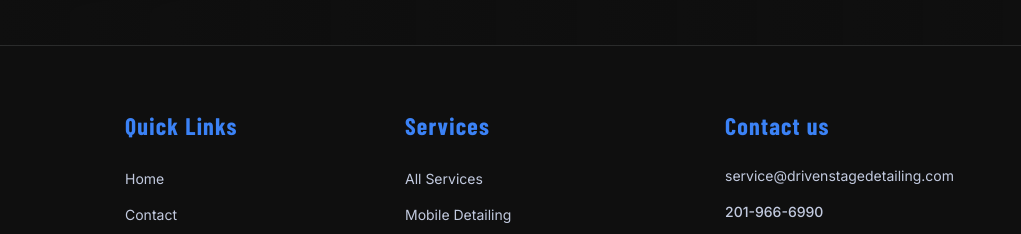
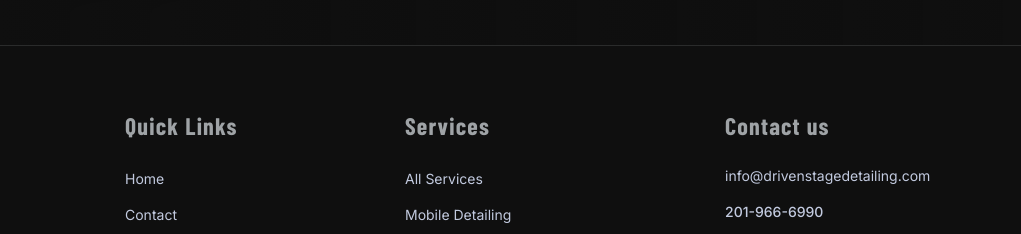
Before and after one commit to drivenstagedetailing25-web/driven-stage-detailing-website, an Astro site: page / in a window 1280 px wide. Shown: the part 4092-4326 px from the top of the page, 259-1280 px from the left. Built offline with nearby package versions, Linux system fonts and the light colour scheme; Astro itself is replaced by a stand-in of ours.

Commit message:
fix: Update contact email and social media links in Footer component

```diff
--- a/src/components/astro/Footer.astro
+++ b/src/components/astro/Footer.astro
@@ -14,8 +14,8 @@
 const contactInfo = [
   {
     type: 'email',
-    href: 'mailto:service@drivenstagedetailing.com',
-    label: 'service@drivenstagedetailing.com',
+    href: 'mailto:info@drivenstagedetailing.com',
+    label: 'info@drivenstagedetailing.com',
   },
   {
     type: 'phone',
@@ -27,19 +27,19 @@
 const socialMedia = [
   {
     name: 'Instagram',
-    href: 'https://instagram.com/drivenstagedetailing',
+    href: 'https://www.instagram.com/driven_stage_detailing',
     label: 'Follow us on Instagram',
     icon: 'M12 2.163c3.204 0 3.584.012 4.85.07 3.252.148 4.771 1.691 4.919 4.919.058 1.265.069 1.645.069 4.849 0 3.205-.012 3.584-.069 4.849-.149 3.225-1.664 4.771-4.919 4.919-1.266.058-1.644.07-4.85.07-3.204 0-3.584-.012-4.849-.07-3.26-.149-4.771-1.699-4.919-4.92-.058-1.265-.07-1.644-.07-4.849 0-3.204.013-3.583.07-4.849.149-3.227 1.664-4.771 4.919-4.919 1.266-.057 1.645-.069 4.849-.069zm0-2.163c-3.259 0-3.667.014-4.947.072-4.358.2-6.78 2.618-6.98 6.98-.059 1.281-.073 1.689-.073 4.948 0 3.259.014 3.668.072 4.948.2 4.358 2.618 6.78 6.98 6.98 1.281.058 1.689.072 4.948.072 3.259 0 3.668-.014 4.948-.072 4.354-.2 6.782-2.618 6.979-6.98.059-1.28.073-1.689.073-4.948 0-3.259-.014-3.667-.072-4.947-.196-4.354-2.617-6.78-6.979-6.98-1.281-.059-1.69-.073-4.949-.073zm0 5.838c-3.403 0-6.162 2.759-6.162 6.162s2.759 6.163 6.162 6.163 6.162-2.759 6.162-6.163c0-3.403-2.759-6.162-6.162-6.162zm0 10.162c-2.209 0-4-1.79-4-4 0-2.209 1.791-4 4-4s4 1.791 4 4c0 2.21-1.791 4-4 4zm6.406-11.845c-.796 0-1.441.645-1.441 1.44s.645 1.44 1.441 1.44c.795 0 1.439-.645 1.439-1.44s-.644-1.44-1.439-1.44z',
   },
   {
     name: 'Facebook',
-    href: 'https://facebook.com/drivenstagedetailing',
+    href: 'https://www.facebook.com/DrivenStageDetailing',
     label: 'Follow us on Facebook',
     icon: 'M24 12.073c0-6.627-5.373-12-12-12s-12 5.373-12 12c0 5.99 4.388 10.954 10.125 11.854v-8.385H7.078v-3.47h3.047V9.43c0-3.007 1.792-4.669 4.533-4.669 1.312 0 2.686.235 2.686.235v2.953H15.83c-1.491 0-1.956.925-1.956 1.874v2.25h3.328l-.532 3.47h-2.796v8.385C19.612 23.027 24 18.062 24 12.073z',
   },
   {
     name: 'YouTube',
-    href: 'https://youtube.com/@drivenstagedetailing',
+    href: 'https://www.youtube.com/@drivenstagedetaling',
     label: 'Subscribe to our YouTube channel',
     icon: 'M23.498 6.186a3.016 3.016 0 0 0-2.122-2.136C19.505 3.545 12 3.545 12 3.545s-7.505 0-9.377.505A3.017 3.017 0 0 0 .502 6.186C0 8.07 0 12 0 12s0 3.93.502 5.814a3.016 3.016 0 0 0 2.122 2.136c1.871.505 9.376.505 9.376.505s7.505 0 9.377-.505a3.015 3.015 0 0 0 2.122-2.136C24 15.93 24 12 24 12s0-3.93-.502-5.814zM9.545 15.568V8.432L15.818 12l-6.273 3.568z',
   },
@@ -61,7 +61,9 @@
             <h3 class='text-lg text-white font-bold tracking-wider'>
               DRIVEN STAGE MOBILE
             </h3>
-            <p class='text-gradient text-white text-base font-bold tracking-wider'>
+            <p
+              class='text-gradient text-white text-base font-bold tracking-wider'
+            >
               AUTO DETAILING
             </p>
           </div>
@@ -76,7 +78,7 @@
       <!-- Quick Links -->
       <div class='lg:ml-10'>
         <h4
-          class='text-2xl font-barlow tracking-wider font-bold text-accent mb-6'
+          class='text-2xl font-barlow tracking-wider font-bold text-secondary mb-6'
         >
           Quick Links
         </h4>
@@ -99,7 +101,7 @@
       <!-- Services -->
       <div>
         <h4
-          class='text-2xl font-barlow tracking-wider font-bold text-accent mb-6'
+          class='text-2xl font-barlow tracking-wider font-bold text-secondary mb-6'
         >
           Services
         </h4>
@@ -122,7 +124,7 @@
       <!-- Connect -->
       <div>
         <h4
-          class='text-2xl font-barlow tracking-wider font-bold text-accent mb-6'
+          class='text-2xl font-barlow tracking-wider font-bold text-secondary mb-6'
         >
           Contact us
         </h4>
@@ -133,7 +135,7 @@
               <div>
                 <a
                   href={contact.href}
-                  class={`text-neutral-light hover:text-accent transition-colors duration-200 text-sm block ${contact.type === 'phone' ? 'font-medium' : ''}`}
+                  class={`text-neutral-light hover:text-secondary transition-colors duration-200 text-sm block ${contact.type === 'phone' ? 'font-medium' : ''}`}
                 >
                   {contact.label}
                 </a>
```
Also changed, not shown: 1 other file.
